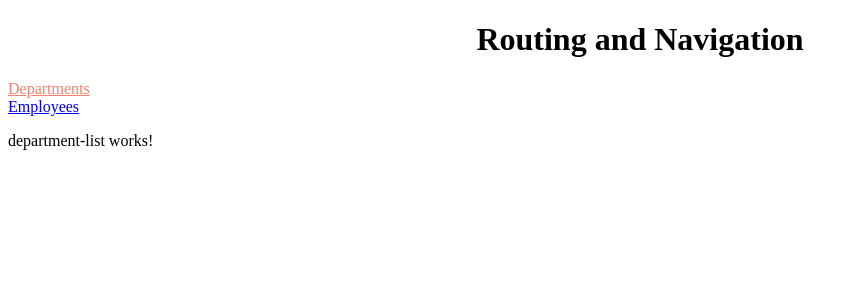
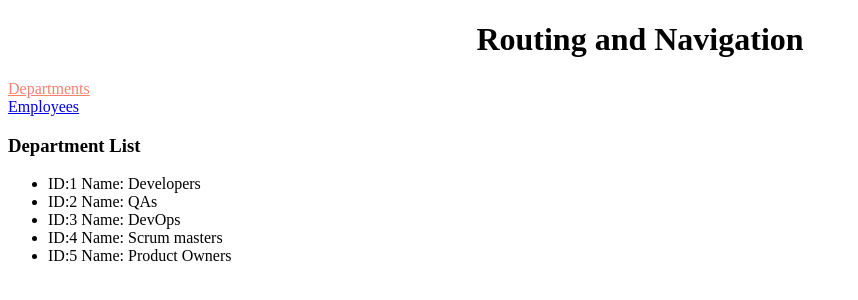
Before and after one commit to AshciR/angular-tutorial, an Angular app: page /departments in a window 1280 px wide. Shown: the top 300 px of the page, without its empty margins (0-858 px from the left). Built offline with nearby package versions, Linux system fonts and the light colour scheme.

Commit message:
Finish lesson 25, Route Parameters

```diff
--- a/src/app/app-routing.module.ts
+++ b/src/app/app-routing.module.ts
@@ -3,11 +3,13 @@ import { Routes, RouterModule } from '@angular/router';
 import { DepartmentListComponent } from './department-list/department-list.component';
 import { EmployeeListComponent } from './employee-list/employee-list.component';
 import { PageNotFoundComponent } from './page-not-found/page-not-found.component';
+import { DepartmentDetailComponent } from './department-detail/department-detail.component';
 
 
 const routes: Routes = [
   { path: '', redirectTo: '/departments', pathMatch: 'full' },
   { path: 'departments', component: DepartmentListComponent },
+  { path: 'departments/:id', component: DepartmentDetailComponent },
   { path: 'employees', component: EmployeeListComponent },
   { path: '**', component: PageNotFoundComponent }
 ];
@@ -20,5 +22,6 @@ export class AppRoutingModule { }
 export const routingComponents = [
   DepartmentListComponent,
   EmployeeListComponent,
-  PageNotFoundComponent
+  PageNotFoundComponent,
+  DepartmentDetailComponent
 ]
--- a/src/app/app.module.ts
+++ b/src/app/app.module.ts
@@ -17,6 +17,7 @@ import { ChildComponent } from './child/child.component';
 import { PipesLessonComponent } from './pipes-lesson/pipes-lesson.component';
 import { EmployeeDetailComponent } from './employee-detail/employee-detail.component';
 import { PageNotFoundComponent } from './page-not-found/page-not-found.component';
+import { DepartmentDetailComponent } from './department-detail/department-detail.component';
 
 
 @NgModule({
@@ -35,6 +36,7 @@ import { PageNotFoundComponent } from './page-not-found/page-not-found.component
     PipesLessonComponent,
     EmployeeDetailComponent,
     PageNotFoundComponent,
+    DepartmentDetailComponent,
   ],
   imports: [
     BrowserModule,
--- /dev/null
+++ b/src/app/department-detail/department-detail.component.html
@@ -0,0 +1 @@
+<h3>You selected department with id: {{departmentId}}</h3>
--- /dev/null
+++ b/src/app/department-detail/department-detail.component.ts
@@ -0,0 +1,20 @@
+import { Component, OnInit } from '@angular/core';
+import { ActivatedRoute } from '@angular/router';
+
+@Component({
+  selector: 'app-department-detail',
+  templateUrl: './department-detail.component.html',
+  styleUrls: ['./department-detail.component.css']
+})
+export class DepartmentDetailComponent implements OnInit {
+
+  public departmentId: number;
+
+  constructor(private route: ActivatedRoute) { }
+
+  ngOnInit() {
+    let id = parseInt(this.route.snapshot.paramMap.get('id'));
+    this.departmentId = id;
+  }
+
+}
--- a/src/app/department-list/department-list.component.html
+++ b/src/app/department-list/department-list.component.html
@@ -1 +1,6 @@
-<p>department-list works!</p>
+<h3>Department List</h3>
+<ul>
+    <li (click)="onSelect(department)" *ngFor="let department of departments">
+        <span>ID:{{department.id}} </span>Name: {{department.name}}
+    </li>
+</ul>
--- a/src/app/department-list/department-list.component.ts
+++ b/src/app/department-list/department-list.component.ts
@@ -1,4 +1,5 @@
 import { Component, OnInit } from '@angular/core';
+import { Router } from '@angular/router';
 
 @Component({
   selector: 'app-department-list',
@@ -8,12 +9,20 @@ import { Component, OnInit } from '@angular/core';
 export class DepartmentListComponent implements OnInit {
 
   public departments: object[] = [
-
+    { "id": 1, "name": "Developers" },
+    { "id": 2, "name": "QAs" },
+    { "id": 3, "name": "DevOps" },
+    { "id": 4, "name": "Scrum masters" },
+    { "id": 5, "name": "Product Owners" }
   ];
 
-  constructor() { }
+  constructor(private router: Router) { }
 
   ngOnInit() {
   }
 
+  public onSelect(department: any){
+    this.router.navigate(['departments', department.id])
+  }
+
 }
```
Also changed, not shown: src/app/department-detail/department-detail.component.css (added), 1 other file (tests, documents, lock files or other folders).
